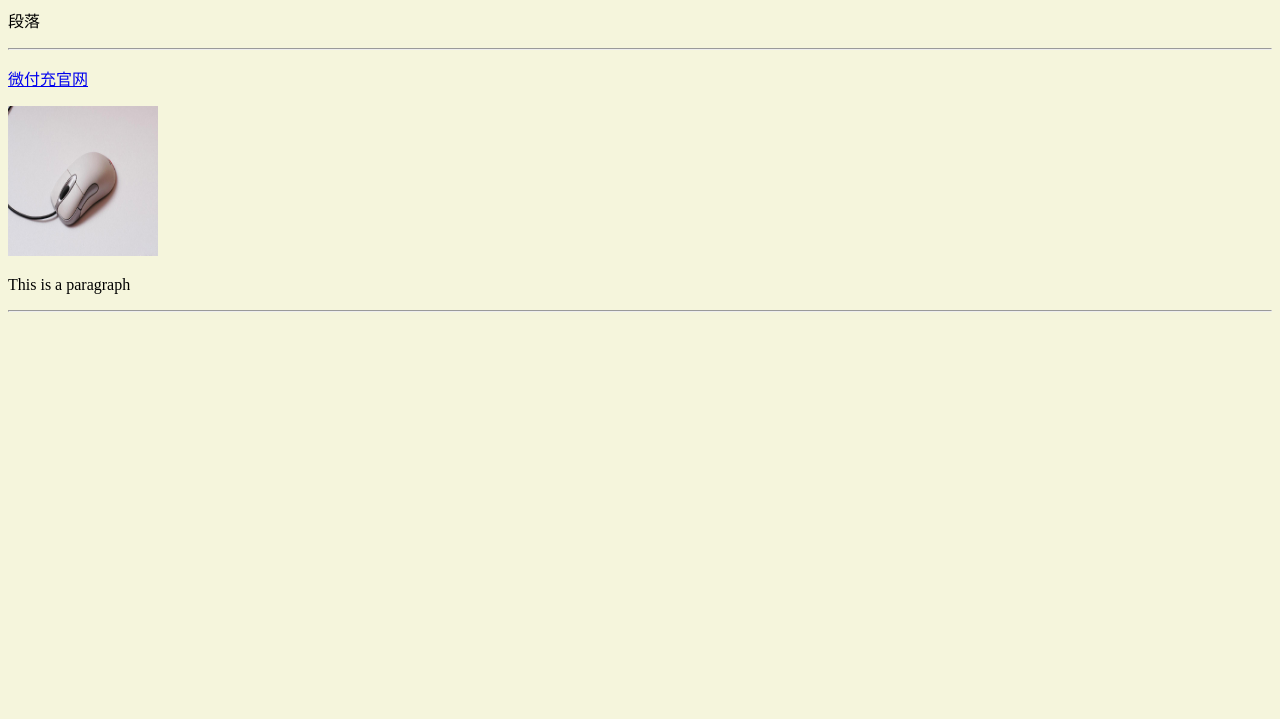
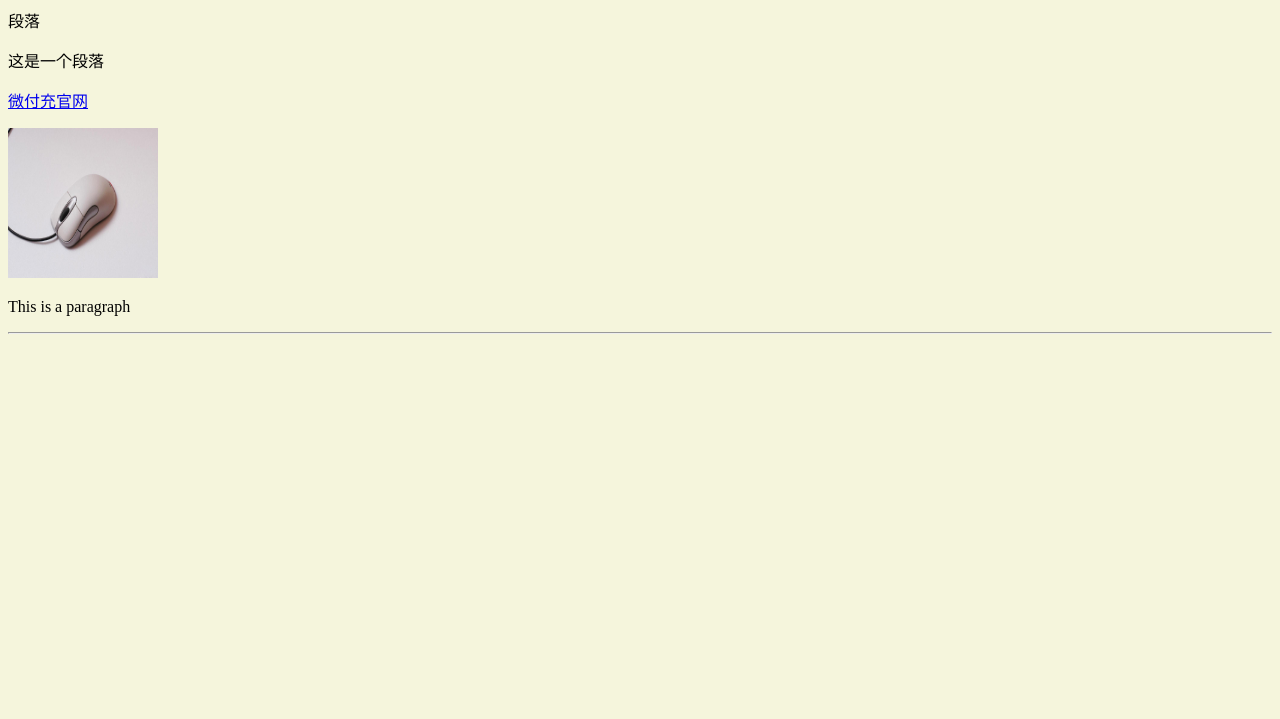
Before and after one commit to wukane/HTMLLesson, a plain HTML site: page lesson1/index.html in a window 1280 px wide. Shown: the part 81-800 px from the top of the page. Drawn offline with Linux system fonts and the light colour scheme.

Commit message:
1、首次添加

```diff
--- a/lesson1/index.html
+++ b/lesson1/index.html
@@ -7,8 +7,9 @@
 <!--这是标题-->
 <h1 align="l"> 标题 </h1>
 <p>段落
-<hr />
+
 </p>
+<p>这是一个段落</p>
 <p>
     <a href="https://www.vfuchong.com">微付充官网</a>
 </p>
```
